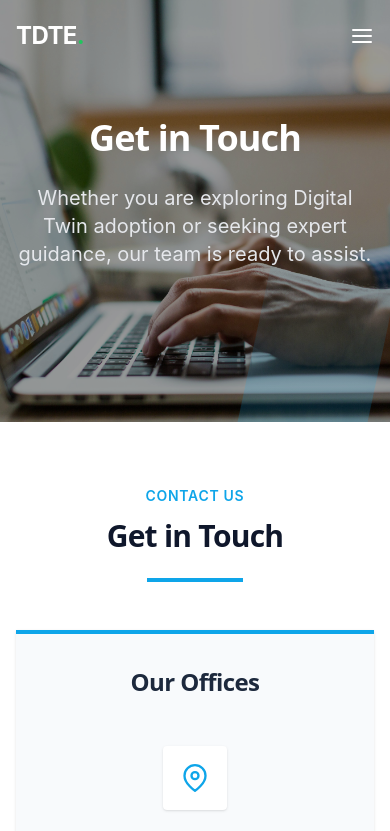
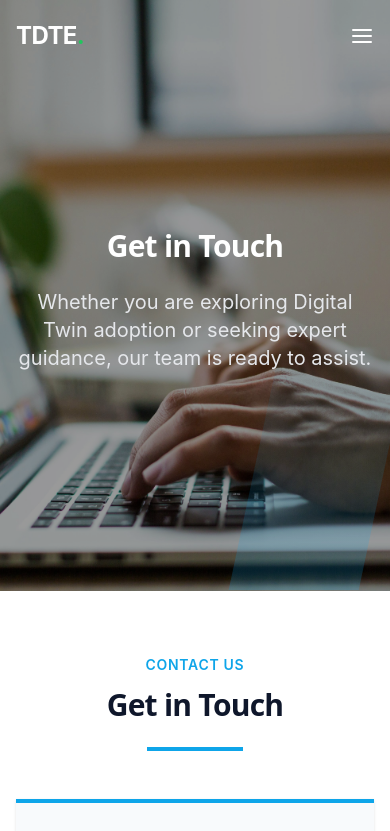
Before and after one commit to Bharath136/TheDigitalTwinExpert, a React (Vite) app: page /contact in a window 390 px wide. Shown: the top 831 px of the page. Built offline with nearby package versions, Linux system fonts and the light colour scheme.

Commit message:
Fix mobile overlapping on Hero sections by converting fixed heights to responsive min-heights and adding padding relative to navbar

```diff
--- a/src/components/sections/Hero.jsx
+++ b/src/components/sections/Hero.jsx
@@ -6,7 +6,7 @@ const Hero = ({
   title,
   subtitle,
   image,
-  height = 'h-[80vh]',
+  height = 'min-h-[100vh] lg:min-h-[80vh]',
   alignment = 'center',
   children,
   overlayOpacity = 'bg-black/40'
@@ -14,7 +14,7 @@ const Hero = ({
   const isLeftAligned = alignment === 'left';
 
   return (
-    <section className={`relative ${height} flex items-center bg-[var(--color-siemens-secondary)]`}>
+    <section className={`relative ${height} flex items-center pt-32 pb-20 md:py-32 overflow-hidden bg-[var(--color-siemens-secondary)]`}>
       {/* Background Image Output */}
       {image && (
         <div className="absolute inset-0 z-0">
--- a/src/index.css
+++ b/src/index.css
@@ -32,7 +32,7 @@
   }
 
   .heading-hero {
-    @apply text-4xl md:text-5xl lg:text-6xl font-bold leading-tight;
+    @apply text-3xl sm:text-4xl md:text-5xl lg:text-6xl font-bold leading-tight;
   }
 
   .heading-section {
--- a/src/pages/About.jsx
+++ b/src/pages/About.jsx
@@ -13,7 +13,7 @@ const About = () => {
         title="Pioneering Digital Infrastructure"
         subtitle="Driven by innovation, expertise, and a commitment to creating a more connected and sustainable world."
         image={earthImg}
-        height="h-[60vh]"
+        height="min-h-[80vh] lg:min-h-[60vh]"
       />
 
       <AboutOverview />
--- a/src/pages/Contact.jsx
+++ b/src/pages/Contact.jsx
@@ -12,7 +12,7 @@ const Contact = () => {
         title="Get in Touch"
         subtitle="Whether you are exploring Digital Twin adoption or seeking expert guidance, our team is ready to assist."
         image={contactHeroImg}
-        height="h-[50vh]"
+        height="min-h-[70vh] lg:min-h-[50vh]"
       />
 
       <ContactSection />
--- a/src/pages/Products.jsx
+++ b/src/pages/Products.jsx
@@ -22,7 +22,7 @@ const Products = () => {
         title="Our Products"
         subtitle="TDTE provides specialized Digital Twin solutions designed for different environments."
         image="https://images.unsplash.com/photo-1518770660439-4636190af475?auto=format&fit=crop&q=80"
-        height="h-[50vh]"
+        height="min-h-[70vh] lg:min-h-[50vh]"
       />
 
       <section className="section-padding bg-[var(--color-siemens-gray-100)]">
--- a/src/pages/Services.jsx
+++ b/src/pages/Services.jsx
@@ -19,7 +19,7 @@ const Services = () => {
         title="Industries We Support"
         subtitle="Each industry solution combines digital engineering, data analytics, and intelligent monitoring platforms."
         image={earthImg}
-        height="h-[60vh]"
+        height="min-h-[80vh] lg:min-h-[60vh]"
       />
 
       <ServicesOverview />
--- a/src/pages/Sustainability.jsx
+++ b/src/pages/Sustainability.jsx
@@ -24,7 +24,7 @@ const Sustainability = () => {
         title="Sustainability & Net-Zero"
         subtitle="Digital Twins play an important role in achieving sustainable infrastructure and climate resilience."
         image="https://images.unsplash.com/photo-1473341304170-971dccb5ac1e?auto=format&fit=crop&q=80"
-        height="h-[50vh]"
+        height="min-h-[70vh] lg:min-h-[50vh]"
       />
 
       <section className="section-padding bg-white">
```
